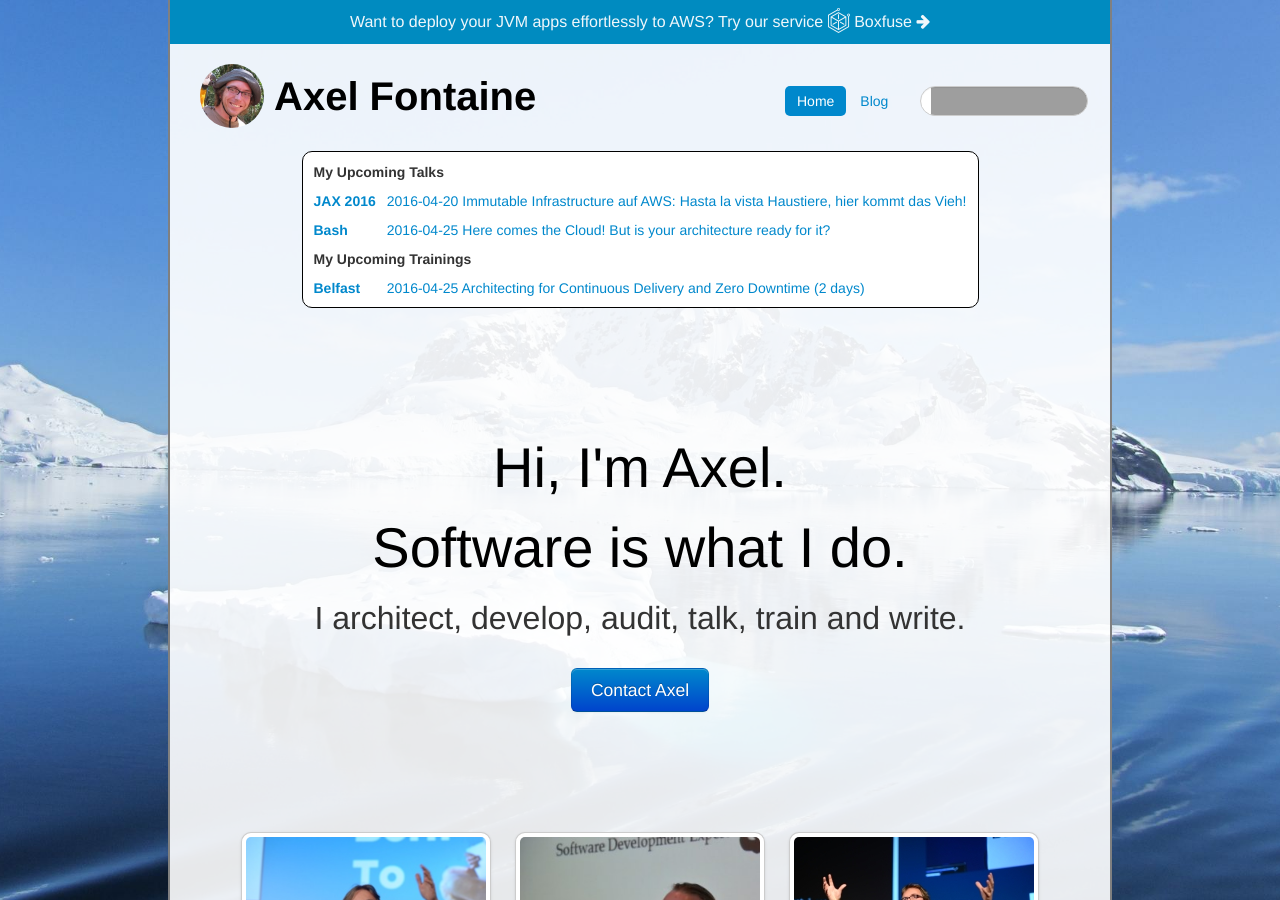
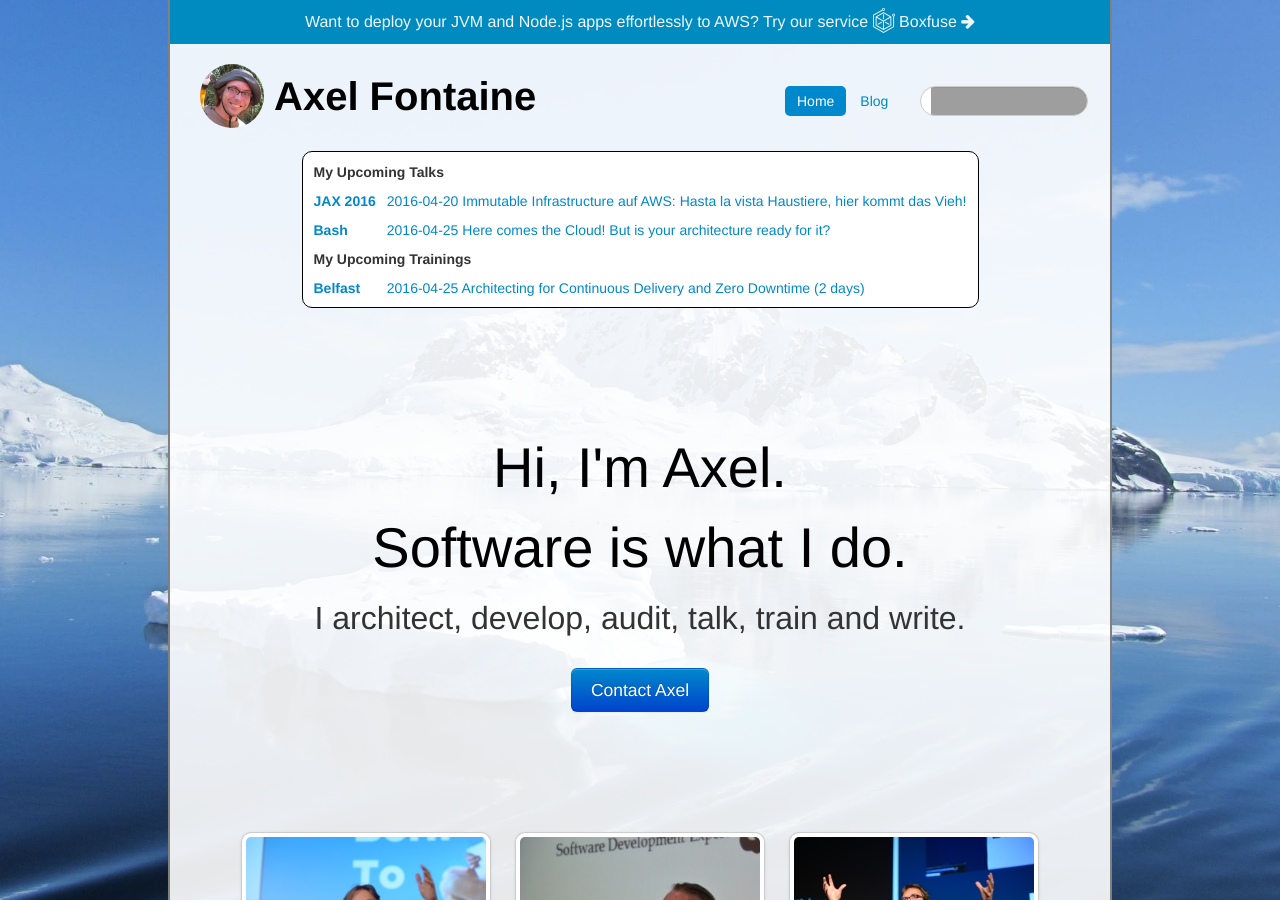
Before and after one commit to axelfontaine/axelfontaine.com, a Jekyll site: the page built from index.html, in a window 1280 px wide and 900 px high. Built offline with Jekyll 4.4.1, drawn with Linux system fonts in a browser that asks for light colours; comment, search, counter and statistics services are not loaded; grey boxes are pictures that could not be loaded.

Commit message:
Added Node.js to CTA

```diff
--- a/_layouts/default.html
+++ b/_layouts/default.html
@@ -27,7 +27,7 @@
 </head>
 <body>
 <div id="main" class="container">
-    <div id="top-cta"><a href="https://boxfuse.com">Want to deploy your JVM apps effortlessly to AWS? Try our service <img src="/assets/boxfuse-logo-nano.png"> Boxfuse <i class="fa fa-arrow-right" style="color: #EFF7FB"></i></a></div>
+    <div id="top-cta"><a href="https://boxfuse.com">Want to deploy your JVM and Node.js apps effortlessly to AWS? Try our service <img src="/assets/boxfuse-logo-nano.png"> Boxfuse <i class="fa fa-arrow-right" style="color: #EFF7FB"></i></a></div>
     <div id="header" class="row">
         <div class="span8">
             <div id="logo"><a href="/"><img src="/assets/photos/axel-cropped.jpg" alt="axelfontaine.com" class="img-circle"></a></div>
```
